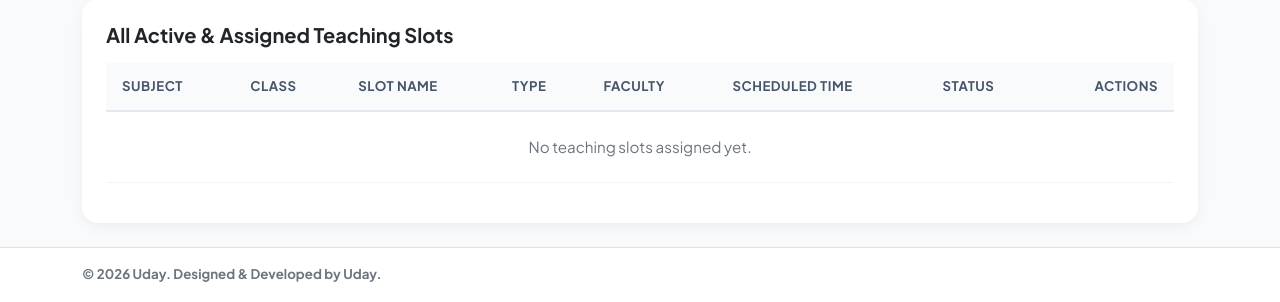
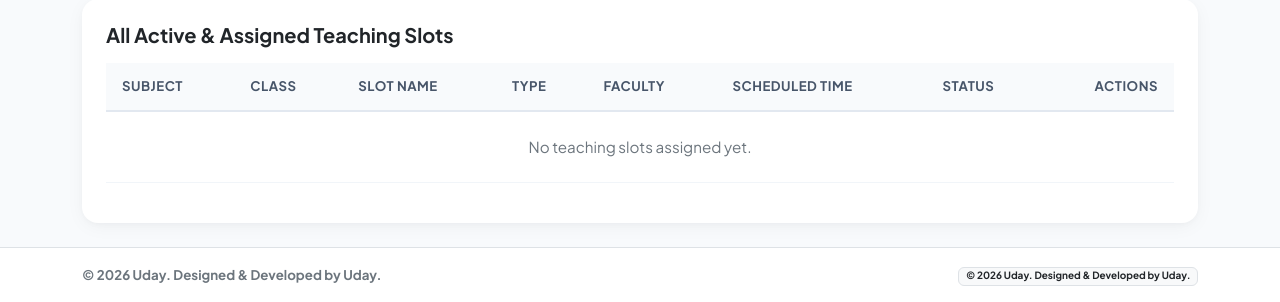
Before and after one commit to UDAY-939/Smart-Attendance-and-Defaulter-Management-System_V.1.0, a Flask app: page /admin/ in a window 1280 px wide. Shown: the part 882-1184 px from the top of the page. Run offline with Flask 3, Linux system fonts and the light colour scheme; the visitor is signed in with stand-in values (Sample User, id 1); data comes from the database, SQL or seed files in the repository; data that the repository does not hold is empty.

Commit message:
Update footer to include copyright notice

```diff
--- a/app/templates/base.html
+++ b/app/templates/base.html
@@ -102,7 +102,7 @@
                 <strong>© 2026 Uday. Designed & Developed by Uday.</strong>
             </div>
             <div>
-                <span class="badge bg-light text-dark border"></span>
+                <span class="badge bg-light text-dark border">© 2026 Uday. Designed & Developed by Uday.</span>
             </div>
         </div>
     </footer>
```
